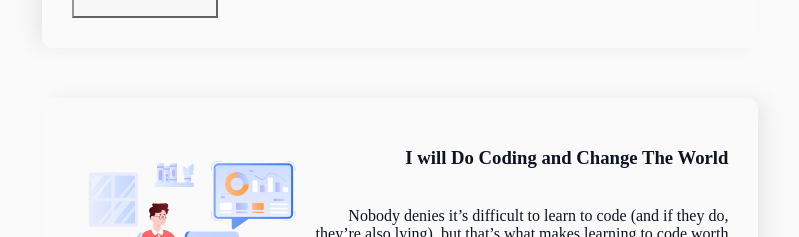
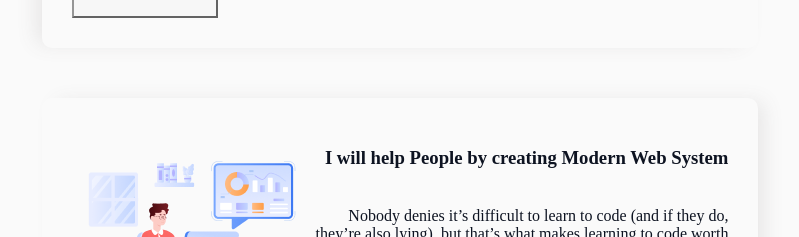
Before and after one commit to Dev-NayanBiswas/assignment-01, a plain HTML site: page index.html in a window 1280 px wide. Shown: the part 1334-1571 px from the top of the page, without its empty margins (240-1039 px from the left). Drawn offline with Linux system fonts and the light colour scheme; a web font is replaced by a local one.

Commit message:
Footer section Edited

```diff
--- a/index.html
+++ b/index.html
@@ -72,7 +72,7 @@
             </div>
             <div class="banner-card-2 reverse">
               <div class="card-content-1">
-                <h3>I will Do Coding and Change The World</h3>
+                <h3>I will help People by creating Modern Web System</h3>
                 <p class="">
                   Nobody denies it’s difficult to learn to code (and if they do, they’re also lying), but that’s what makes learning to code worth your while and extra rewarding.
                 </p>
--- a/style.css
+++ b/style.css
@@ -133,7 +133,7 @@ body {
   margin: 0 auto;
   display: flex;
   flex-direction: column;
-  /* justify-content: flex-start; */
+  /* justify-content: space-between; */
   padding: 40px;
 }
 
```
